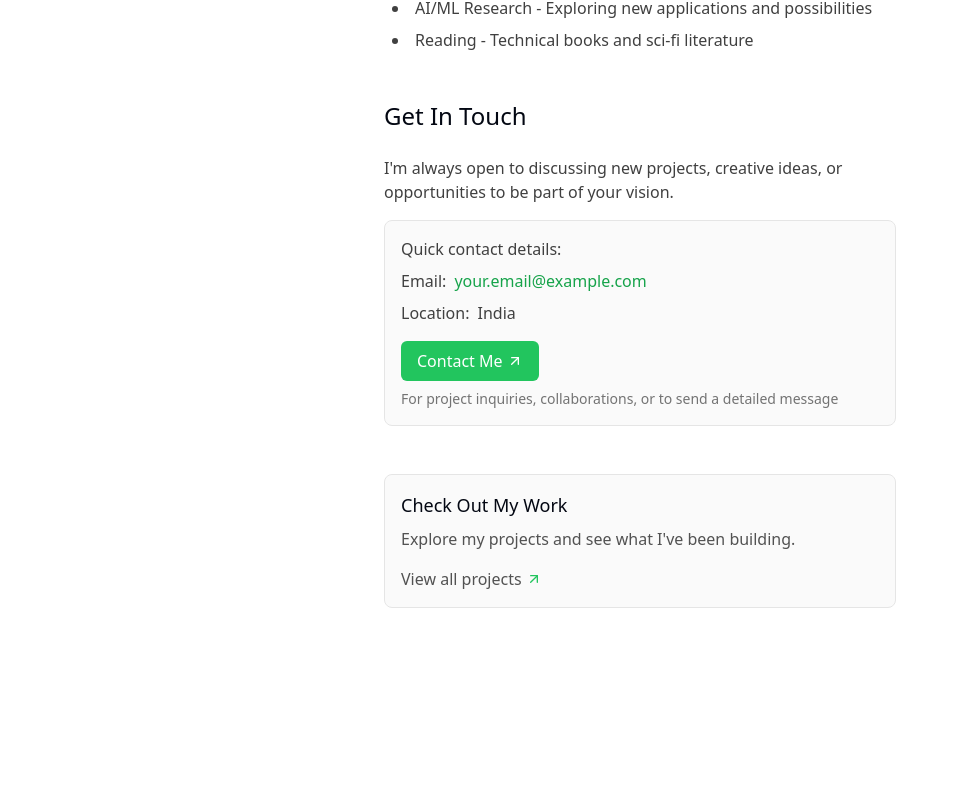
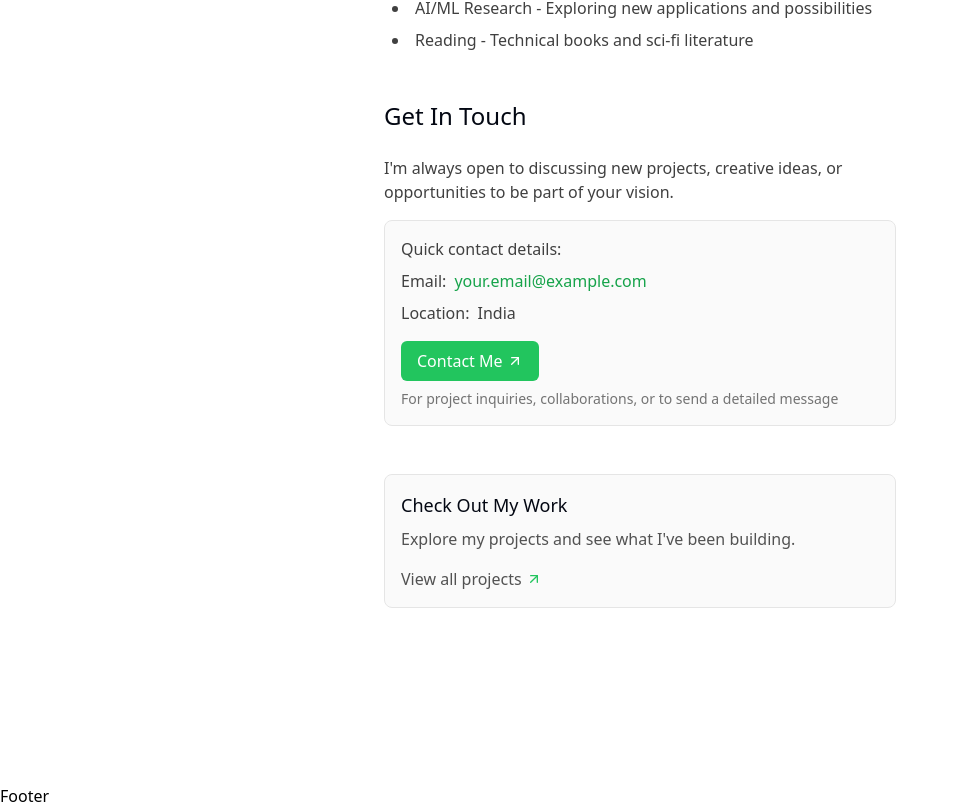
Before and after one commit to anuragbehura/anuragbehura-portfolio, a Next.js app: page /about in a window 1280 px wide. Shown: the part 1756-2564 px from the top of the page, without its empty margins (0-958 px from the left). Before the commit the page ends 2444 px from the top, so only its background shows below. Built offline with nearby package versions, Linux system fonts and the light colour scheme.

Commit message:
added footer in layout.tsx and updated bottom padding in layout

```diff
--- a/app/layout.tsx
+++ b/app/layout.tsx
@@ -5,6 +5,7 @@ import ThemeProvider from "@/components/ThemeProvider";
 import Navbar from "@/components/Navbar";
 import { AOSInit } from "./aos";
 import FloatingMusicPlayerWithStyles from "@/components/FloatingMusicPlayer";
+import Footer from "@/components/Footer";
 
 export const metadata: Metadata = {
   title: {
@@ -61,6 +62,7 @@ export default function RootLayout({
             items-center
             justify-center
             gap-4
+            pb-24
             px-4
             sm:px-6
             md:px-8
@@ -69,7 +71,6 @@ export default function RootLayout({
             max-w-7xl
             mx-auto
             pt-safe-b
-            pb-safe-b
           ">
             <div className="
               w-full
@@ -85,6 +86,7 @@ export default function RootLayout({
               </div>
             </div>
           </main>
+          <Footer />
         </ThemeProvider>
         <AOSInit />
       </body>
--- a/components/Footer.tsx
+++ b/components/Footer.tsx
@@ -2,7 +2,7 @@ import React from 'react'
 
 export default function Footer() {
   return (
-    <div>
+    <div className='text-black'>
       Footer
     </div>
   )
```
